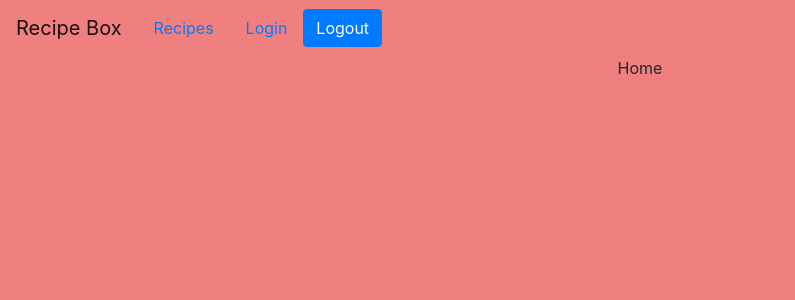
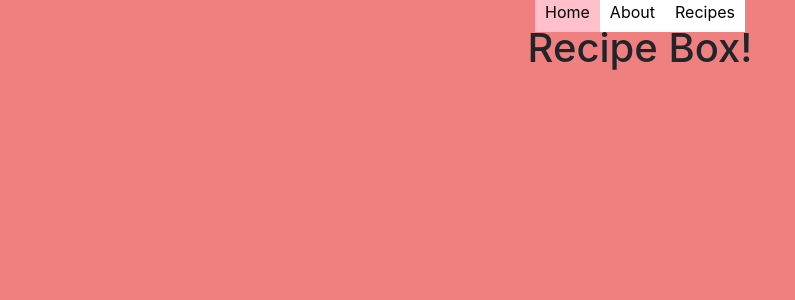
Before and after one commit to Emi691/recipe-box, a React (Create React App) app in the folder recipe-box-app/: page / in a window 1280 px wide. Shown: the top 300 px of the page, without its empty margins (0-795 px from the left). Built offline with nearby package versions, Linux system fonts and the light colour scheme.

Commit message:
reformats navbar to not use reac bootstrap

```diff
--- a/recipe-box-app/src/Navbar.js
+++ b/recipe-box-app/src/Navbar.js
@@ -1,26 +1,48 @@
 import React, { Component } from 'react'
-import { Navbar, Nav, Button } from 'react-bootstrap'
+import { NavLink } from 'react-router-dom'
 import Logout from './components/Logout'
 
-class NavBar extends Component {
+const link = {
+    width: '100px',
+    padding: '10px',
+    margin: '0, 6px, 6px',
+    background: 'white',
+    color: 'black'
+
+    }
+
+class Navbar extends Component {
+
     render() {
         return (
-            <Navbar>
-                <Navbar.Brand
-                href="/"
-                >Recipe Box</Navbar.Brand>
-                <Nav.Link
-                    href="/recipes"
-                >Recipes</Nav.Link>
-                <Nav.Link
-                    href="/login"
-                >Login</Nav.Link>
-                <Button
-                    onClick={event => Logout()}
-                > Logout </Button>
-            </Navbar>
+            <div>
+                <NavLink
+                    to="/"
+                    exact
+                    style={link}
+                    activeStyle={{
+                        background: "pink"
+                    }}
+                >Home</NavLink>
+                <NavLink
+                    to="/about"
+                    exact
+                    style={link}
+                    activeStyle={{
+                        background: "pink"
+                    }}
+                >About</NavLink>
+                <NavLink
+                    to="/recipes"
+                    exact
+                    style={link}
+                    activeStyle={{
+                        background: "pink"
+                    }}
+                >Recipes</NavLink>
+            </div>
         )
     }
 }
 
-export default NavBar
+export default Navbar
--- a/recipe-box-app/src/components/About.js
+++ b/recipe-box-app/src/components/About.js
@@ -1,7 +1,10 @@
 import React from 'react'
 
 const About = () => (
+    <div>
+    <h3>About Recipe Box: </h3>
     <p>Recipe Box is a cookbook in your pocket. Our service allows you to add and remove any recipes and saves all your recipes in our database so that they will never be lost. We hope to provide the best experience in the kitchen.</p>
+    </div>
 )
 
 export default About
--- a/recipe-box-app/src/components/Home.js
+++ b/recipe-box-app/src/components/Home.js
@@ -1,7 +1,7 @@
 import React from 'react'
 
 const Home = () => (
-    <p>Home</p>
+    <h1>Recipe Box!</h1>
 )
 
 export default Home
```
